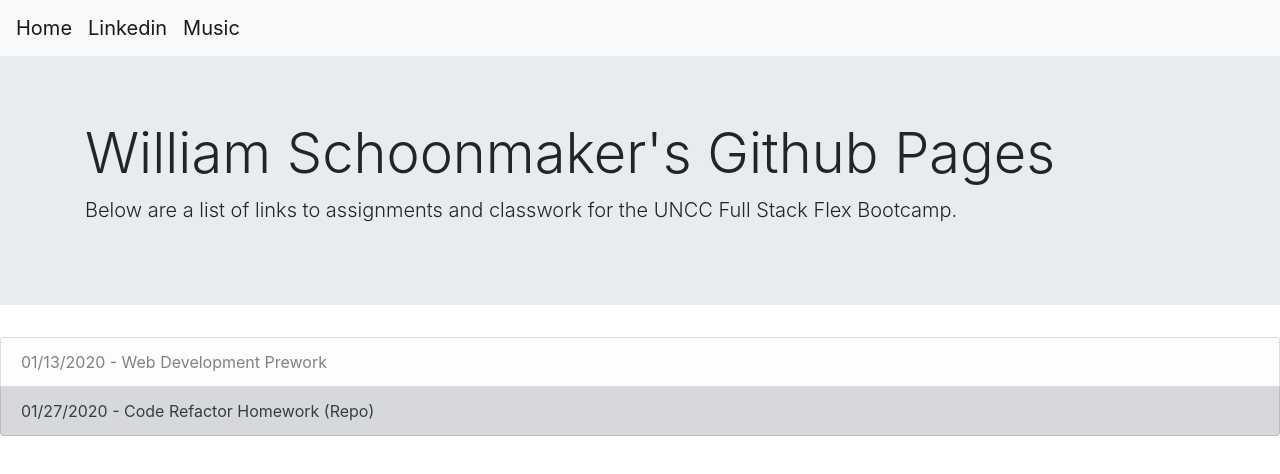
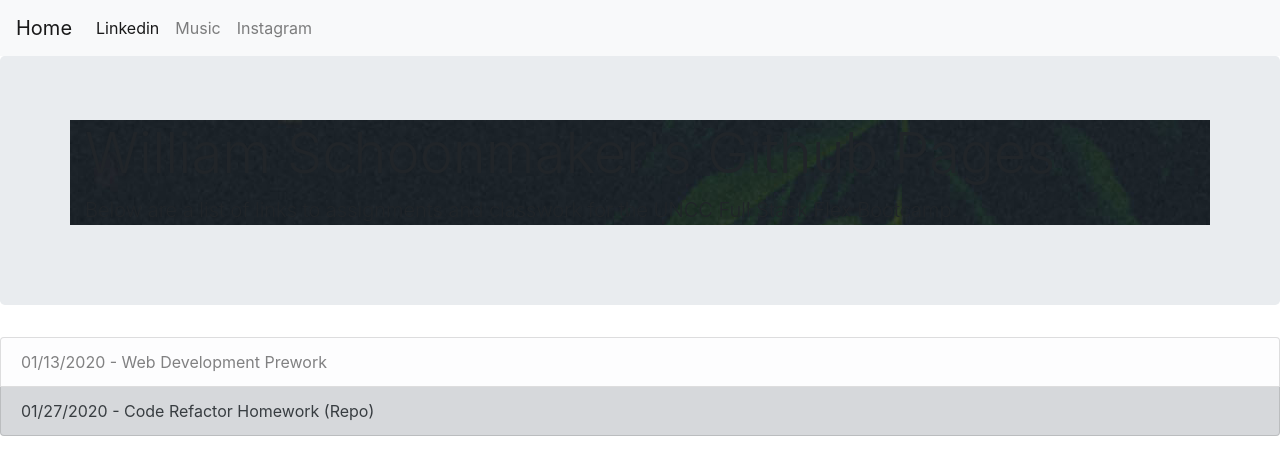
Before and after one commit to Spiffypal/spiffypal.github.io, a plain HTML site: page index.html in a window 1280 px wide. Drawn offline with nearby package versions, Linux system fonts and the light colour scheme.

Commit message:
Edited links and fixed navbar with the correct list items.

```diff
--- a/index.html
+++ b/index.html
@@ -4,31 +4,47 @@
         <meta charset="UTF-8">
         <meta name="viewport" content="width=device-width, initial-scale=1.0">
         <meta http-equiv="X-UA-Compatible" content="ie=edge">
+
+        <!-- Boostrap CSS -->
         <link rel="stylesheet" href="https://stackpath.bootstrapcdn.com/bootstrap/4.4.1/css/bootstrap.min.css" integrity="sha384-Vkoo8x4CGsO3+Hhxv8T/Q5PaXtkKtu6ug5TOeNV6gBiFeWPGFN9MuhOf23Q9Ifjh" crossorigin="anonymous">
-        <link rel="stylehseet" type="text/css" href="style.css">
+        <!-- Local CSS -->
+        <link rel="stylesheet" type="text/css" href="style.css">
         <title>Spiffypal's Website</title>
+
     </head>
+
+    <body>
+
+        <!-- Optional JavaScript -->
+        <!-- jQuery first, then Popper.js, then Bootstrap JS -->
+        <script src="https://code.jquery.com/jquery-3.4.1.slim.min.js" integrity="sha384-J6qa4849blE2+poT4WnyKhv5vZF5SrPo0iEjwBvKU7imGFAV0wwj1yYfoRSJoZ+n" crossorigin="anonymous"></script>
+        <script src="https://cdn.jsdelivr.net/npm/popper.js@1.16.0/dist/umd/popper.min.js" integrity="sha384-Q6E9RHvbIyZFJoft+2mJbHaEWldlvI9IOYy5n3zV9zzTtmI3UksdQRVvoxMfooAo" crossorigin="anonymous"></script>
+        <script src="https://stackpath.bootstrapcdn.com/bootstrap/4.4.1/js/bootstrap.min.js" integrity="sha384-wfSDF2E50Y2D1uUdj0O3uMBJnjuUD4Ih7YwaYd1iqfktj0Uod8GCExl3Og8ifwB6" crossorigin="anonymous"></script>
+
 
         <!-- The navigation bar at the top of the page -->
         <nav class="navbar navbar-expand-lg navbar-light bg-light">
-        <a class="navbar-brand" href="https://spiffypal.github.io" title="Home">Home</a>
-        <button class="navbar-toggler" type="button" data-toggle="collapse" data-target="#navbarNav" aria-controls="navbarNav" aria-expanded="false" aria-label="Toggle navigation">
+            <a class="navbar-brand" href="http://spiffypal.github.io">Home</a>
+            <button class="navbar-toggler" type="button" data-toggle="collapse" data-target="#navbarNavDropdown" aria-controls="navbarNavDropdown" aria-expanded="false" aria-label="Toggle navigation">
             <span class="navbar-toggler-icon"></span>
             </button>
-        <a class="navbar-brand" href="https://www.linkedin.com/in/william-schoonmaker/" title="Linkedin">Linkedin</a>
-        <button class="navbar-toggler" type="button" data-toggle="collapse" data-target="#navbarNav" aria-controls="navbarNav" aria-expanded="false" aria-label="Toggle navigation">
-          <span class="navbar-toggler-icon"></span>
-        </button>
-        <a class="navbar-brand" href="https://williamrhyne.bandcamp.com/" title="Music">Music</a>
-        <button class="navbar-toggler" type="button" data-toggle="collapse" data-target="#navbarNav" aria-controls="navbarNav" aria-expanded="false" aria-label="Toggle navigation">
-          <span class="navbar-toggler-icon"></span>
-        </button>
+            <div class="collapse navbar-collapse" id="navbarNavDropdown">
+            <ul class="navbar-nav">
+                <li class="nav-item active">
+                <a class="nav-link" href="https://www.linkedin.com/in/william-schoonmaker/">Linkedin <span class="sr-only">(current)</span></a>
+                </li>
+                <li class="nav-item">
+                <a class="nav-link" href="https://williamrhyne.bandcamp.com/">Music</a>
+                </li>
+                <li class="nav-item">
+                <a class="nav-link" href="https://www.instagram.com/cuzcoband/">Instagram</a>
+                </li>
+            </ul>
+            </div>
         </nav>
 
-
-<body>
         <!-- The header of the website - jumbotron explaining what the website is about -->
-    <div class="jumbotron jumbotron-fluid">
+        <div class="jumbotron">
             <div class="container">
             <h1 class="display-4">William Schoonmaker's Github Pages</h1>
             <p class="lead">Below are a list of links to assignments and classwork for the UNCC Full Stack Flex Bootcamp.</p>
--- a/style.css
+++ b/style.css
@@ -0,0 +1,3 @@
+.container {
+    background-image: url("/Images/LeavesPhotoFixed.jpg");
+}
```
Also changed, not shown: Images/LeavesPhoto.jpg (added), Images/LeavesPhotoFixed.jpg (added). Lines whose indentation alone changed are shown as unchanged.
